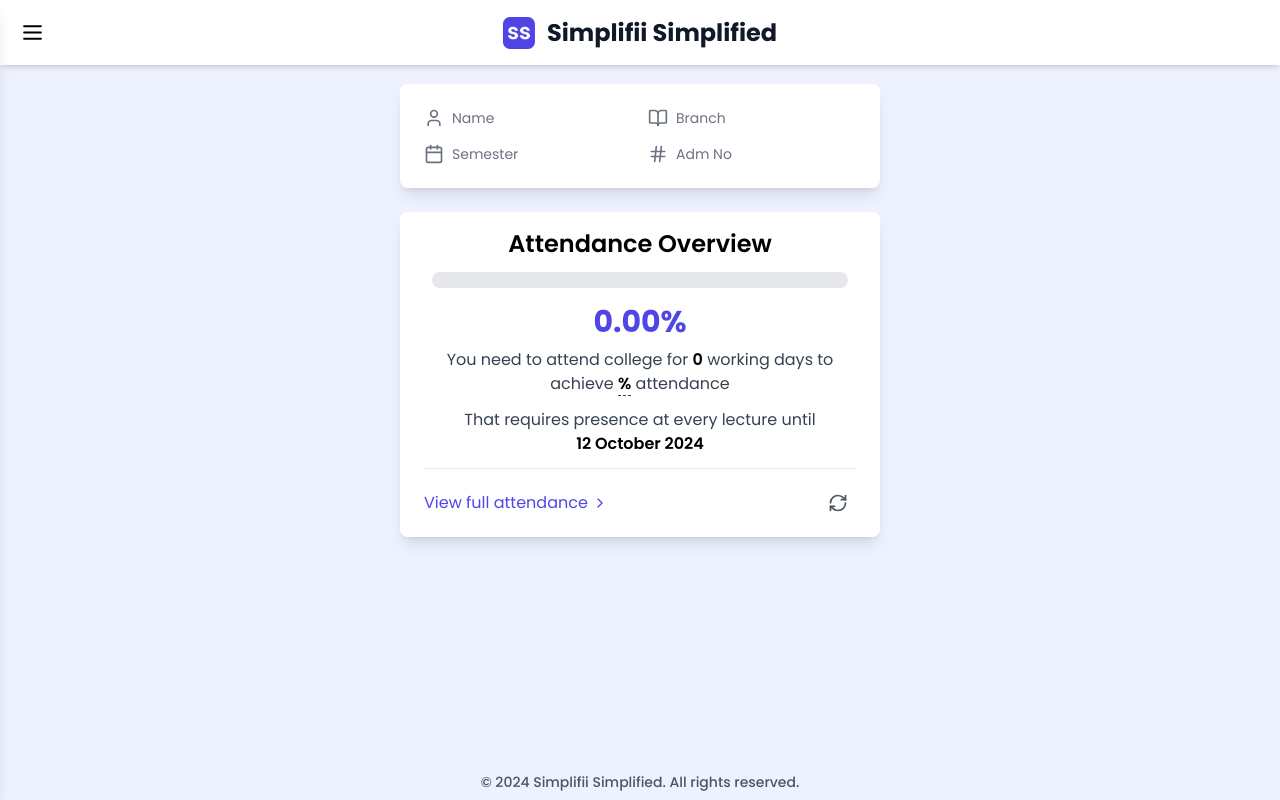
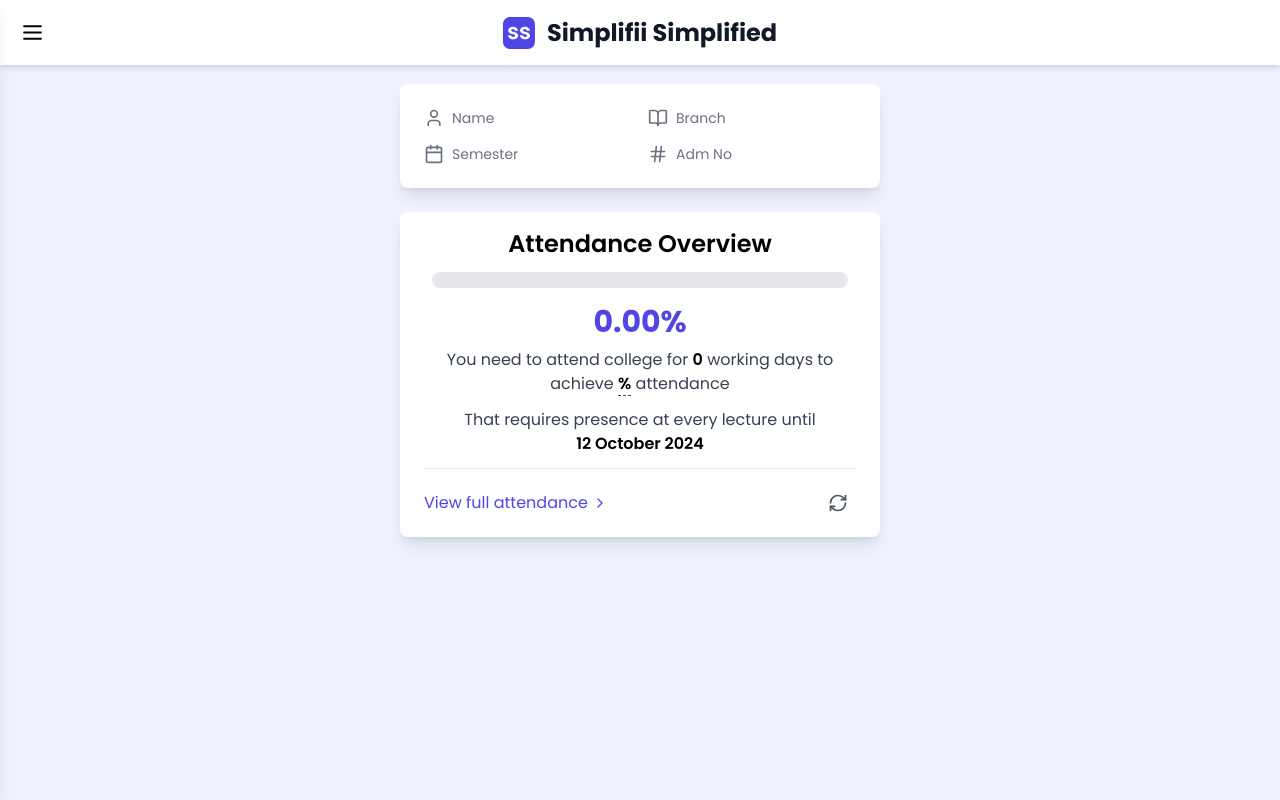
Before and after one commit to manisanghsharma/Simplifii-Simplified, a React (Vite) app in the folder client/: page /dashboard in a window 1280 px wide. Built offline with nearby package versions, Linux system fonts and the light colour scheme; no server answers; sample sign-in values are in the browser's storage.

Commit message:
Removed footer from dashboard

```diff
--- a/client/src/pages/Dashboard.jsx
+++ b/client/src/pages/Dashboard.jsx
@@ -18,12 +18,12 @@ const AttendanceUI = () => {
 				</main>
 
 				{/* <Footer /> */}
-				<footer className='text-gray-600 text-sm font-medium py-2 text-center'>
+				{/* <footer className='text-gray-600 text-sm font-medium py-2 text-center'>
 					<p>
 						&copy; {new Date().getFullYear()} Simplifii Simplified. All rights
 						reserved.
 					</p>
-				</footer>
+				</footer> */}
 			</div>
 		</div>
 	);
```
